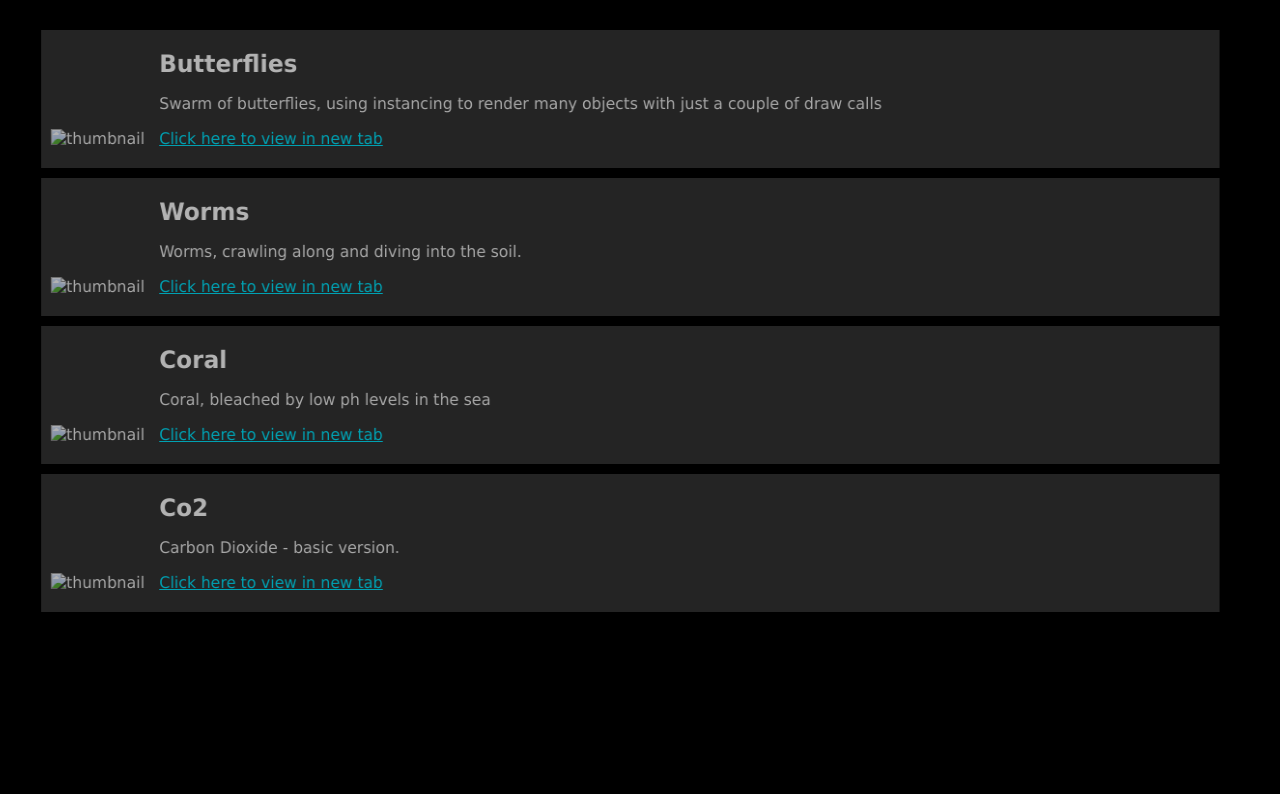
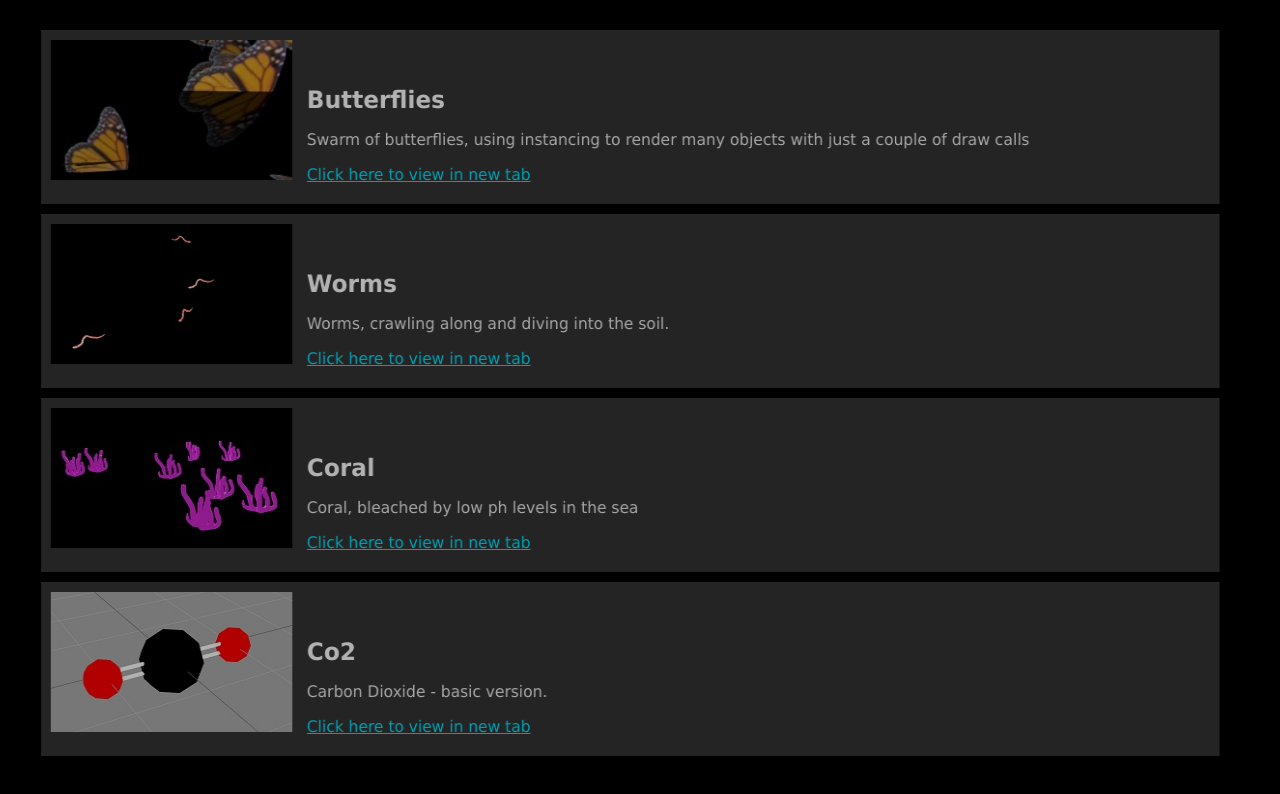
Before and after one commit to Cotterzz/interactions, a plain HTML site: page docs/index.html in a window 1280 px wide. Drawn offline with Linux system fonts and the light colour scheme; the site is published under a folder, as on GitHub Pages, so addresses that start at the root find nothing.

Commit message:
Update index.html

```diff
--- a/docs/index.html
+++ b/docs/index.html
@@ -11,7 +11,7 @@
 	</head>
 	<body>
 		<div class="pfitem" id="butterflies">
-			<img src="/butterflies/tn.jpg" alt="thumbnail" width="250">
+			<img src="butterflies/tn.jpg" alt="thumbnail" width="250">
 			<div class="pftext">
 				<h2>Butterflies</h2>
 				<p>Swarm of butterflies, using instancing to render many objects with just a couple of draw calls</p>
@@ -19,7 +19,7 @@
 			</div>
 		</div>
 		<div class="pfitem" id="worms">
-			<img src="/worms/tn.jpg" alt="thumbnail" width="250">
+			<img src="worms/tn.jpg" alt="thumbnail" width="250">
 			<div class="pftext">
 				<h2>Worms</h2>
 				<p>Worms, crawling along and diving into the soil.</p>
@@ -27,7 +27,7 @@
 			</div>
 		</div>
 		<div class="pfitem" id="coral">
-			<img src="/coral/tn.jpg" alt="thumbnail" width="250">
+			<img src="coral/tn.jpg" alt="thumbnail" width="250">
 			<div class="pftext">
 				<h2>Coral</h2>
 				<p>Coral, bleached by low ph levels in the sea</p>
@@ -35,7 +35,7 @@
 			</div>
 		</div>
 		<div class="pfitem" id="Co2">
-			<img src="/co2/tn.jpg" alt="thumbnail" width="250">
+			<img src="co2/tn.jpg" alt="thumbnail" width="250">
 			<div class="pftext">
 				<h2>Co2</h2>
 				<p>Carbon Dioxide - basic version.</p>
```
